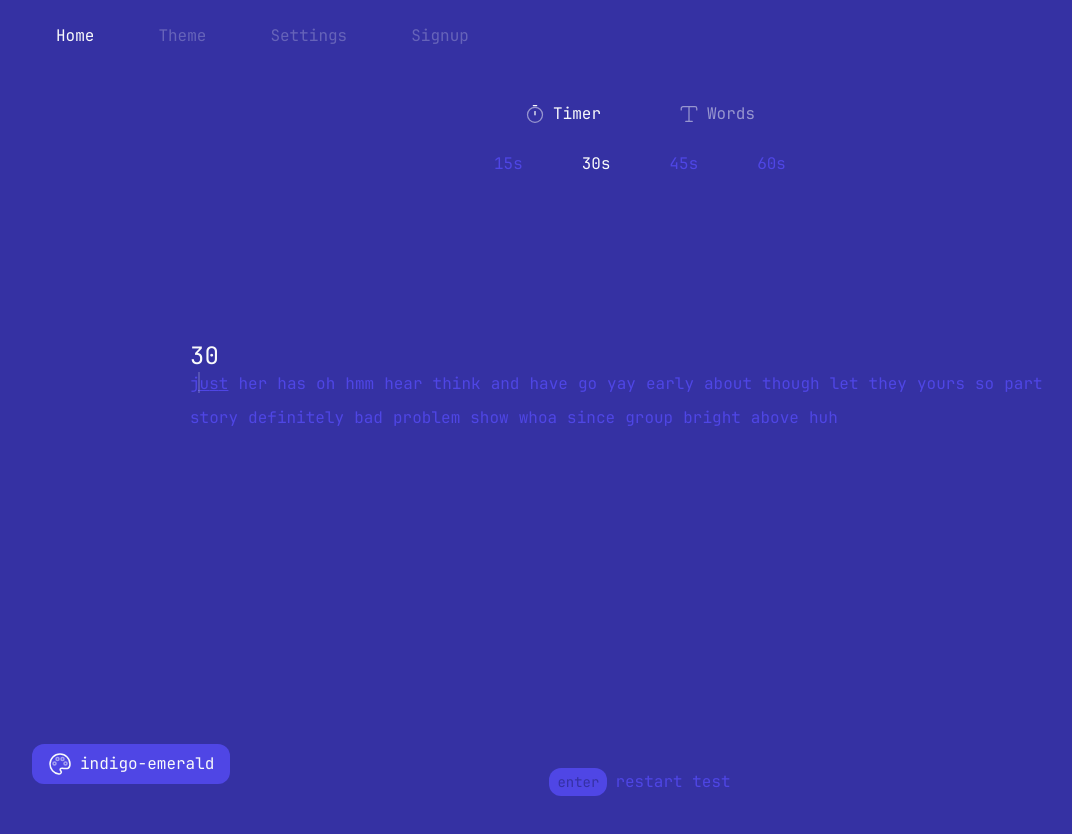
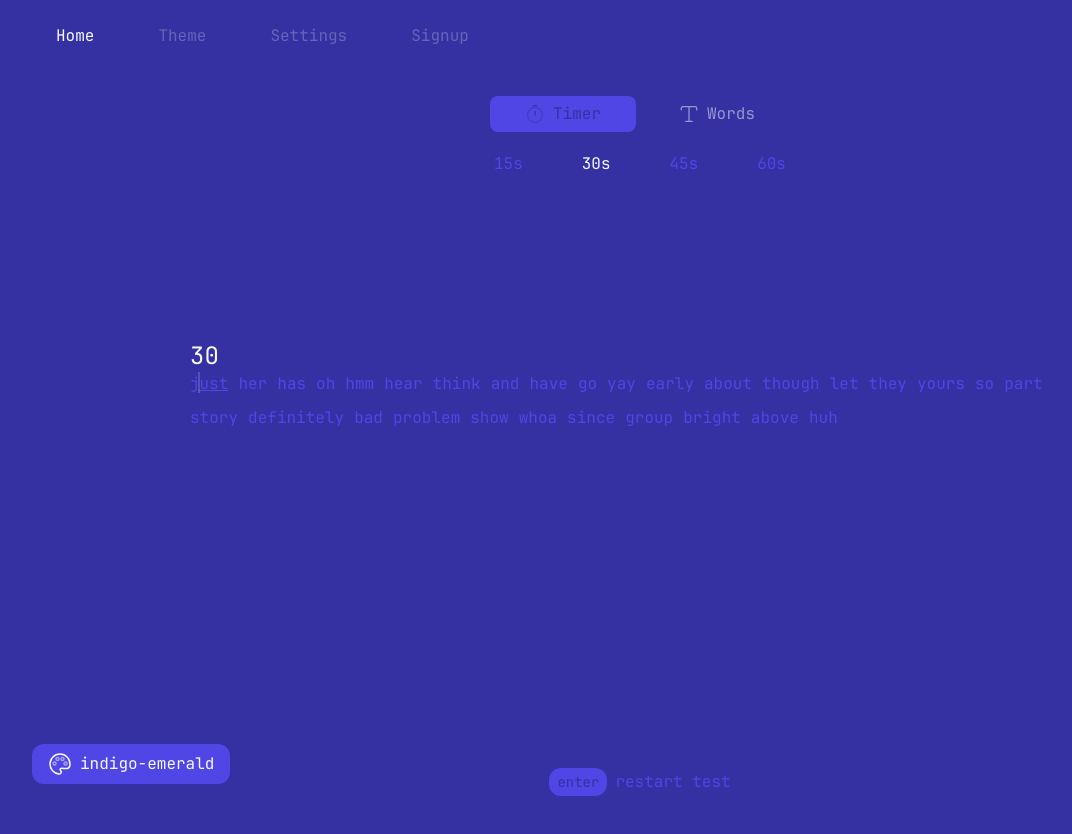
Before and after one commit to MohammadMosavat/donkeyTyping, a Next.js app in the folder client/: page / in a window 1280 px wide. Shown: the top 834 px of the page, without its empty margins (0-1072 px from the left). Built offline with nearby package versions, Linux system fonts and the light colour scheme; no server answers.

Commit message:
feat(client): style terminal timer controls

```diff
--- a/client/src/components/settingBar/index.tsx
+++ b/client/src/components/settingBar/index.tsx
@@ -43,31 +43,33 @@ const SettingBar = ({
       <div className="flex gap-2 w-full rounded-xl">
         <button
           onClick={() => setActiveTab("timer")}
-          className={`flex w-1/2 hover:bg-thrid justify-center items-center gap-2 p-1.5 rounded-lg transition-all duration-200 ${
+          data-active={activeTab === "timer"}
+          className={`timer-option flex w-1/2 justify-center items-center gap-2 p-1.5 rounded-lg transition-all duration-200 ${
             activeTab === "timer"
-              ? "opacity-100"
-              : "opacity-50"
+              ? "bg-thrid text-fourth opacity-100"
+              : "text-primary opacity-50 hover:bg-primary/10 hover:opacity-100"
           }`}
         >
           <ReactSVG
             src="/svgs/timer.svg"
-            className="[&>div>svg]:size-5 [&_*]:stroke-primary"
+            className="[&>div>svg]:size-5 [&_*]:stroke-current"
           />
-          <span className="font-JetBrainsMono text-primary">Timer</span>
+          <span className="font-JetBrainsMono">Timer</span>
         </button>
         <button
           onClick={() => setActiveTab("words")}
-          className={`flex w-1/2 hover:bg-thrid justify-center items-center gap-2 p-1.5 rounded-lg transition-all duration-200 ${
+          data-active={activeTab === "words"}
+          className={`timer-option flex w-1/2 justify-center items-center gap-2 p-1.5 rounded-lg transition-all duration-200 ${
             activeTab === "words"
-              ? "opacity-100"
-              : "opacity-50"
+              ? "bg-thrid text-fourth opacity-100"
+              : "text-primary opacity-50 hover:bg-primary/10 hover:opacity-100"
           }`}
         >
           <ReactSVG
             src="/svgs/text.svg"
-            className="[&>div>svg]:size-5 [&_*]:stroke-primary"
+            className="[&>div>svg]:size-5 [&_*]:stroke-current"
           />
-          <span className="font-JetBrainsMono text-primary">Words</span>
+          <span className="font-JetBrainsMono">Words</span>
         </button>
       </div>
 
```
